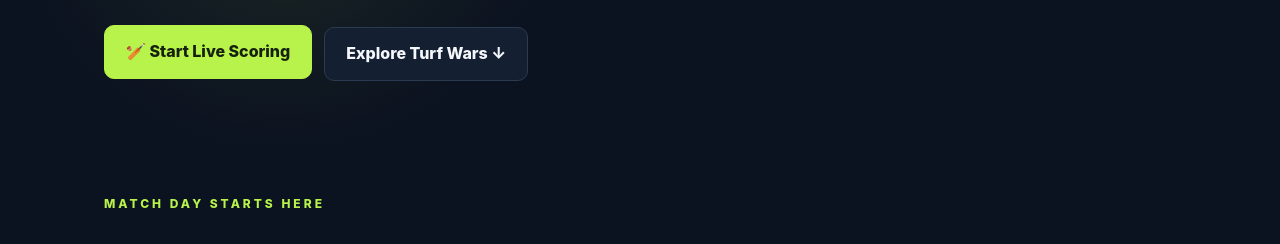
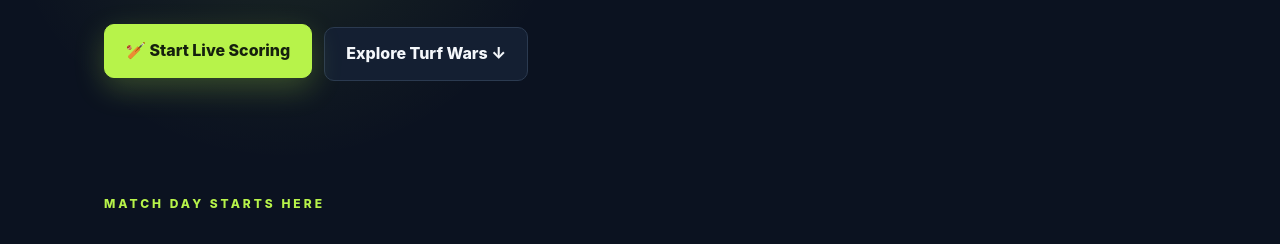
Before and after one commit to spchakke/turf-wars, a plain HTML site: page index.html in a window 1280 px wide. In both pictures the pointer is over the link "🏏 Start Live Scoring". Shown: the part 497-741 px from the top of the page. Drawn offline with Linux system fonts and the light colour scheme.

Commit message:
Enhance Turf Wars primary buttons

```diff
--- a/index.html
+++ b/index.html
@@ -180,11 +180,23 @@
 
     .btn:hover { transform: translateY(-2px); }
 
+
     .btn-primary {
       color: #15200e;
       background: var(--green);
       border-color: var(--green);
+      box-shadow: 0 6px 22px rgba(183, 243, 74, 0.12);
+      transition:
+        transform 0.2s ease,
+        box-shadow 0.2s ease,
+        background 0.2s ease;
     }
+
+    .btn-primary:hover {
+      transform: translateY(-3px);
+      box-shadow: 0 10px 30px rgba(183, 243, 74, 0.24);
+    }
+
 
     .btn-secondary { background: var(--panel); }
 
```
